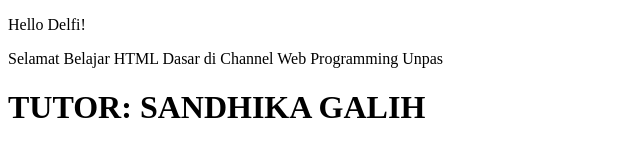
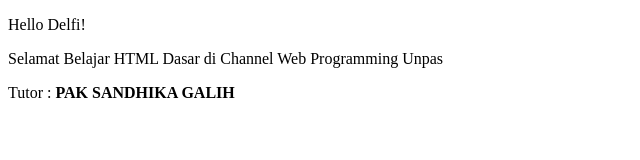
Before and after one commit to delfiardius/webdasarwpu, a plain HTML site: page HTML/Latihan1/latihan1.html in a window 1280 px wide. Shown: the whole page, without its empty margins (0-640 px from the left). Drawn offline with Linux system fonts and the light colour scheme.

Commit message:
header jadi paragraph

```diff
--- a/HTML/Latihan1/latihan1.html
+++ b/HTML/Latihan1/latihan1.html
@@ -8,6 +8,6 @@
   <body>
     <p>Hello Delfi!</p>
     <p>Selamat Belajar HTML Dasar di Channel Web Programming Unpas</p>
-    <h1>TUTOR: <b>SANDHIKA GALIH</b></h1>
+    <p>Tutor : <b>PAK SANDHIKA GALIH</b></p>
   </body>
 </html>
```
